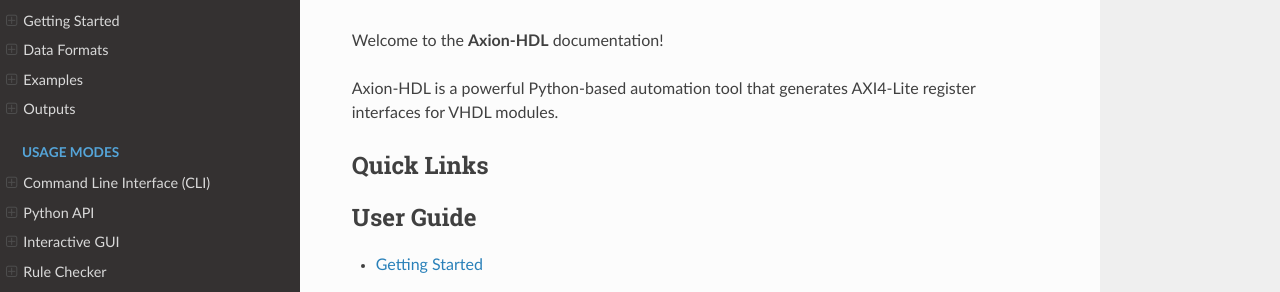
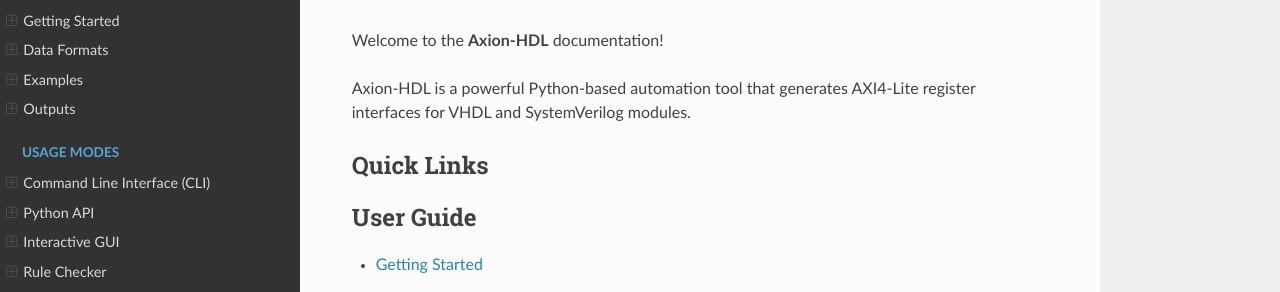
Before and after one commit to bugratufan/axion-hdl, a Sphinx documentation site: the page built from docs/source/index.md, in a window 1280 px wide and 900 px high. Shown: the part 131-423 px from the top of the window. Built offline with Sphinx 7.4.7 and the Read the Docs theme 3.1.0, drawn with Linux system fonts in a browser that asks for light colours; some of the changed text lies outside the part shown.

Commit message:
docs: fix remaining SV consistency gaps across documentation
- index.md: mention SystemVerilog in intro and features
- outputs.md: rename 'Entity Structure' to 'Module Structure' for SV section
- rule-checker.md: clarify it applies to all formats including SV
- cli-usage.md: add .sv to GitHub Actions paths trigger
- gui.md: add SystemVerilog to file modification behavior table

```diff
--- a/docs/source/index.md
+++ b/docs/source/index.md
@@ -2,7 +2,7 @@
 
 Welcome to the **Axion-HDL** documentation!
 
-Axion-HDL is a powerful Python-based automation tool that generates AXI4-Lite register interfaces for VHDL modules.
+Axion-HDL is a powerful Python-based automation tool that generates AXI4-Lite register interfaces for VHDL and SystemVerilog modules.
 
 ## Quick Links
 
@@ -38,7 +38,7 @@ api-reference
 ## Features
 
 - **Multi-Format Input**: Define registers in VHDL/SystemVerilog comments, YAML, TOML, XML, or JSON
-- **Automated Generation**: One command generates VHDL, C headers, and docs
+- **Automated Generation**: One command generates VHDL, SystemVerilog, C headers, and docs
 - **Interactive GUI**: Web-based interface for visual register management
 - **Clock Domain Crossing**: Automatic CDC synchronizers
 - **Auto-Addressing**: Smart conflict detection and address assignment
```
Also changed, not shown: docs/source/cli-usage.md (+2 -0 lines), docs/source/gui.md (+2 -1 lines), docs/source/outputs.md (+1 -1 lines), docs/source/rule-checker.md (+1 -1 lines).
